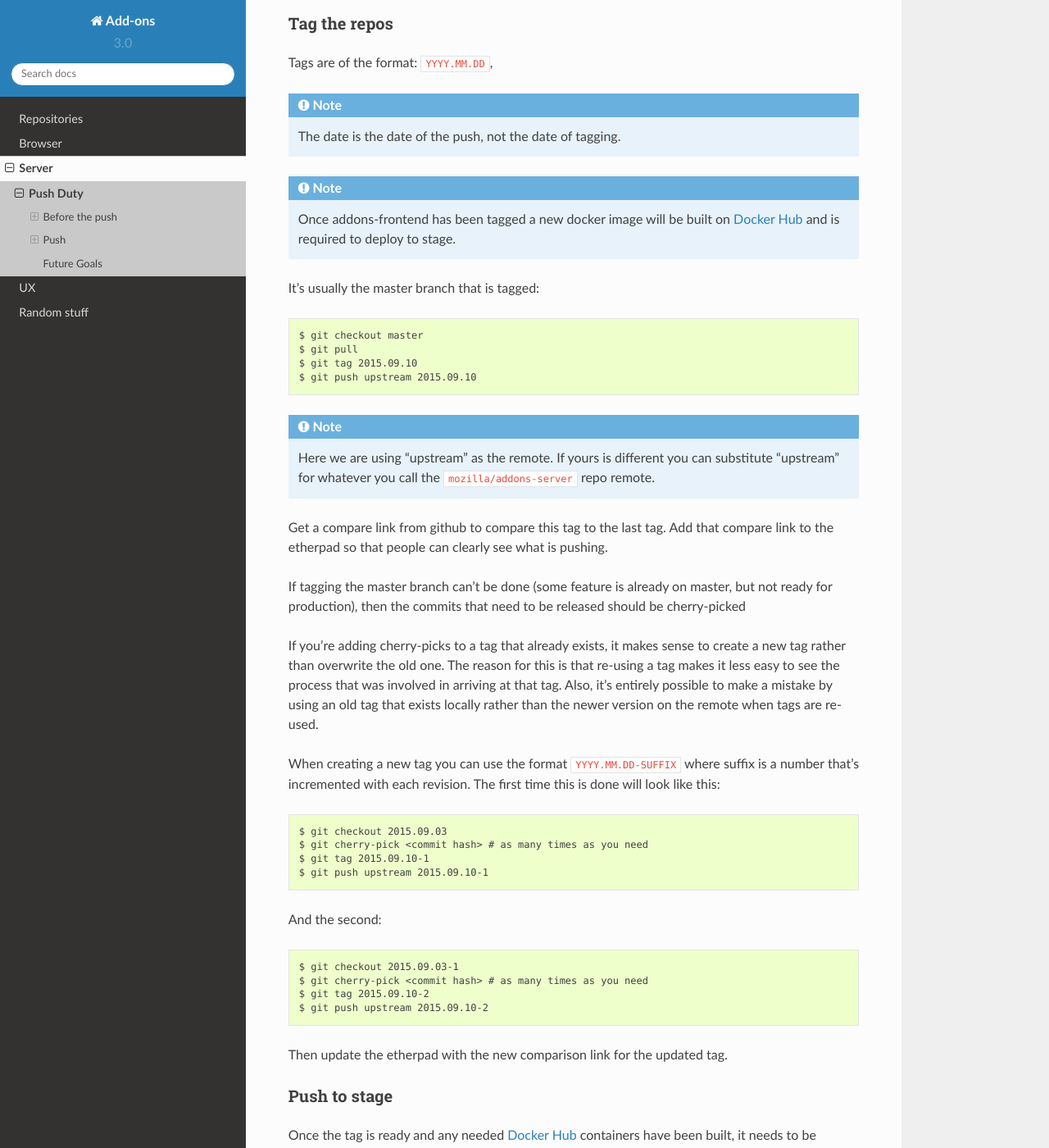
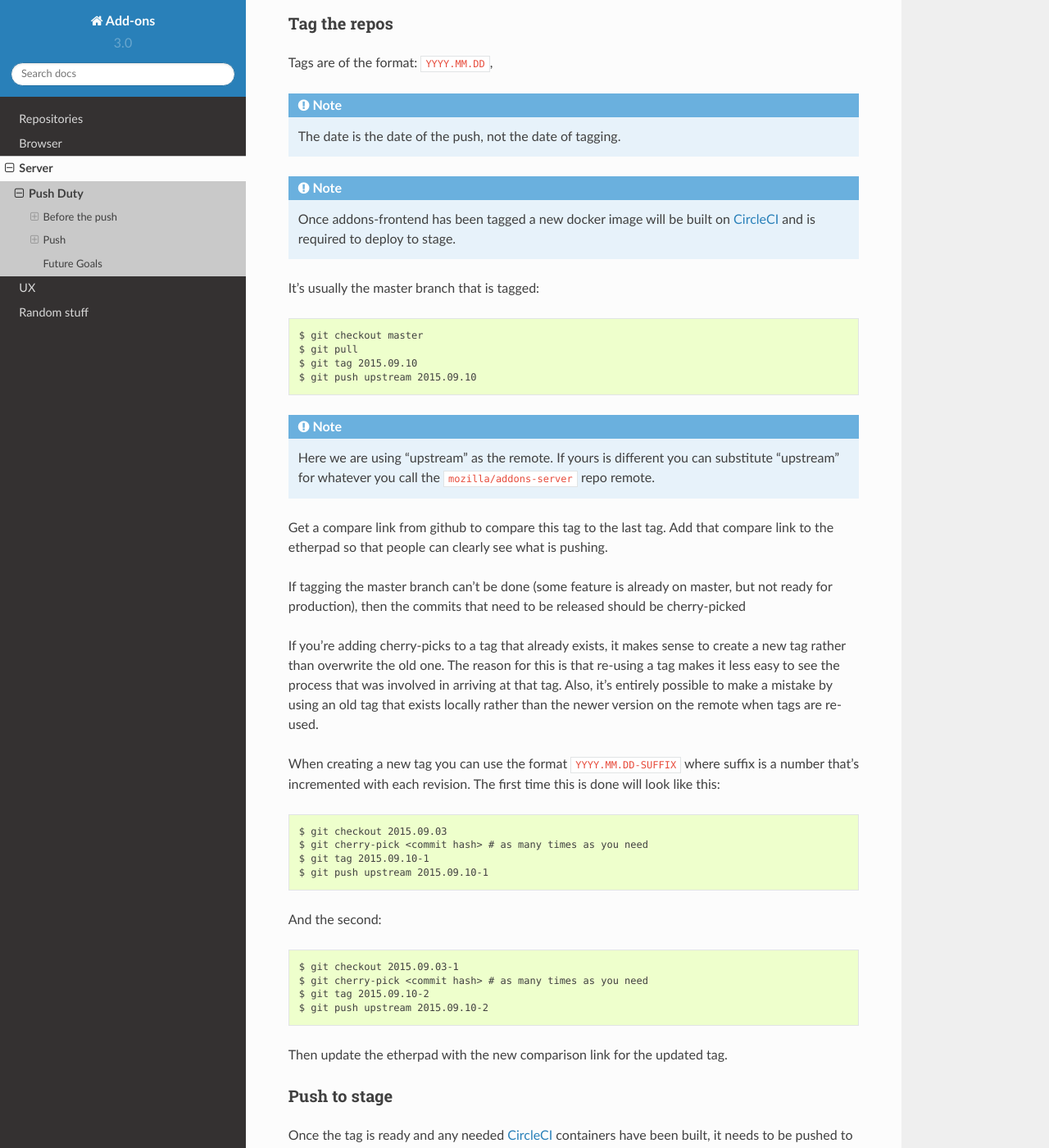
Before and after one commit to mozilla/addons, a Sphinx documentation site: the page built from docs/server/push-duty.rst, in a window 1280 px wide and 1400 px high, scrolled down 1757 px. Shown: the whole window at 82% size. Built offline with Sphinx 7.4.7 and the Read the Docs theme 2.0.0, drawn with Linux system fonts in a browser that asks for light colours.

Commit message:
Docker Hub -> CircleCI

```diff
--- a/docs/server/push-duty.rst
+++ b/docs/server/push-duty.rst
@@ -84,7 +84,7 @@ Tags are of the format: ``YYYY.MM.DD``,
 .. note:: The date is the date of the push, not the date of tagging.
 
 .. note:: Once addons-frontend has been tagged a new docker image will be
-   built on `Docker Hub`_ and is
+   built on `CircleCI`_ and is
    required to deploy to stage.
 
 It's usually the master branch that is tagged::
@@ -135,7 +135,7 @@ Push to stage
 +++++++++++++
 
 Once the tag is ready and any needed
-`Docker Hub`_ containers have been built, it
+`CircleCI`_ containers have been built, it
 needs to be pushed to the staging server, using the `IRC bot in #amopush
 <https://mana.mozilla.org/wiki/display/SVCOPS/AMO+Dev+Resources#AMODevResources-DeployingwithJenkinsBot>`_.
 Consult the IRC bot docs for more up to date information but here are examples
@@ -213,4 +213,4 @@ Future Goals
 
 Move to continuous deployment and change the way this is done dramatically.
 
-.. _`Docker Hub`: https://hub.docker.com/r/addons/addons-frontend/builds/
+.. _`CircleCI`: https://circleci.com/gh/mozilla/addons-frontend
```
